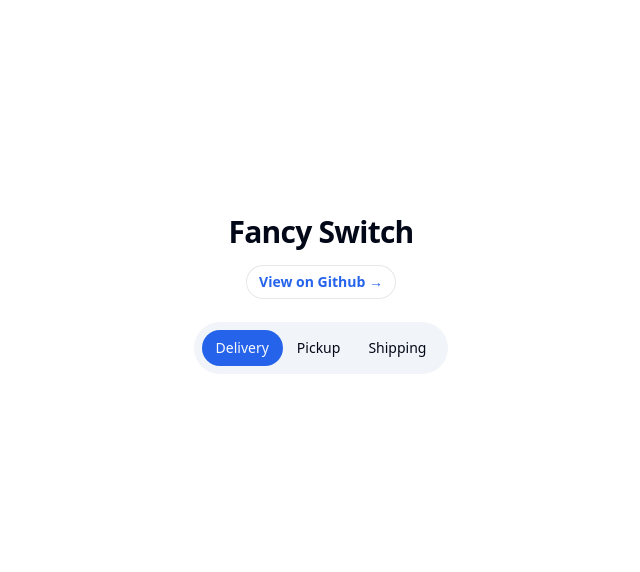
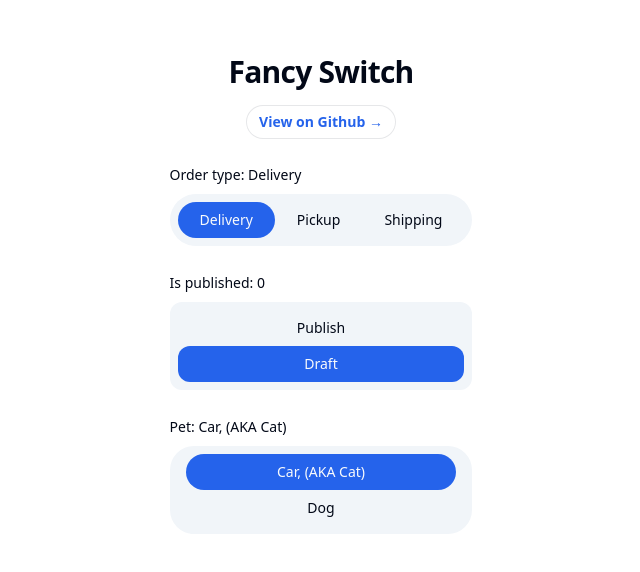
Before and after one commit to Aslam97/shadcn-fancy-switch, a React (Vite) app: page / in a window 1280 px wide. Shown: the part 106-678 px from the top of the page, without its empty margins (319-959 px from the left). Built offline with nearby package versions, Linux system fonts and the light colour scheme.

Commit message:
chore: update bunch stuff

```diff
--- a/src/App.tsx
+++ b/src/App.tsx
@@ -12,19 +12,34 @@ import {
 } from '@/components/ui/form'
 import { cn } from './lib/utils'
 
-const options: string[] = ['Delivery', 'Pickup', 'Shipping']
+const orderTypes: string[] = ['Delivery', 'Pickup', 'Shipping']
+const options: { label: string; value: number }[] = [
+  { label: 'Publish', value: 1 },
+  { label: 'Draft', value: 0 }
+]
+const pets: { text: string; id: number }[] = [
+  { text: 'Car, (AKA Cat)', id: 1 },
+  { text: 'Dog', id: 2 }
+]
 
 const FormSchema = z.object({
+  isPublished: z.coerce.number(),
+  orderType: z.string().min(1, {
+    message: 'Order type is required'
+  }),
   option: z.string().min(1, {
     message: 'Option is required'
-  })
+  }),
+  pet: z.coerce.number()
 })
 
 function App() {
   const form = useForm<z.infer<typeof FormSchema>>({
     resolver: zodResolver(FormSchema),
     defaultValues: {
-      option: options[0]
+      orderType: 'Delivery',
+      isPublished: 0,
+      pet: 1
     }
   })
 
@@ -58,18 +73,75 @@ function App() {
           >
             <FormField
               control={form.control}
-              name="option"
+              name="orderType"
               render={({ field }) => (
                 <FormItem>
-                  <FormLabel className="sr-only">Username</FormLabel>
+                  <FormLabel>
+                    Order type: {form.getValues('orderType')}
+                  </FormLabel>
+                  <FormControl>
+                    <FancySwitch
+                      {...field}
+                      options={orderTypes}
+                      className="flex rounded-full bg-muted p-2"
+                      highlighterClassName="bg-primary rounded-full"
+                      radioClassName={cn(
+                        'relative mx-2 flex h-9 cursor-pointer items-center justify-center rounded-full px-3.5 text-sm font-medium transition-colors data-[checked]:text-primary-foreground'
+                      )}
+                      highlighterIncludeMargin={true}
+                    />
+                  </FormControl>
+                  <FormMessage />
+                </FormItem>
+              )}
+            />
+
+            <FormField
+              control={form.control}
+              name="isPublished"
+              render={({ field }) => (
+                <FormItem>
+                  <FormLabel>
+                    Is published: {form.getValues('isPublished')}
+                  </FormLabel>
                   <FormControl>
                     <FancySwitch
                       {...field}
                       options={options}
-                      className={cn(
-                        'w-full',
-                        form.formState.errors.option &&
-                          'rounded-full border border-destructive'
+                      className="rounded-xl bg-muted p-2"
+                      highlighterClassName="bg-primary rounded-xl"
+                      radioClassName={cn(
+                        'relative flex h-9 cursor-pointer items-center justify-center rounded-full px-3.5 text-sm font-medium transition-colors data-[checked]:text-primary-foreground'
+                      )}
+                    />
+                  </FormControl>
+                  <FormMessage />
+                </FormItem>
+              )}
+            />
+
+            <FormField
+              control={form.control}
+              name="pet"
+              render={({ field }) => (
+                <FormItem>
+                  <FormLabel>
+                    Pet:{' '}
+                    {
+                      pets.find((p) => p.id === Number(form.getValues('pet')))
+                        ?.text
+                    }
+                  </FormLabel>
+                  <FormControl>
+                    <FancySwitch
+                      {...field}
+                      options={pets}
+                      valueKey="id"
+                      labelKey="text"
+                      className="rounded-3xl bg-muted p-2"
+                      highlighterClassName="bg-primary rounded-full"
+                      radioClassName={cn(
+                        'relative mx-2 flex h-9 cursor-pointer items-center justify-center rounded-full px-3.5 text-sm font-medium transition-colors data-[checked]:text-primary-foreground'
                       )}
                     />
                   </FormControl>
--- a/src/components/fancy-switch/fancy-switch.tsx
+++ b/src/components/fancy-switch/fancy-switch.tsx
@@ -1,117 +1,196 @@
 import * as React from 'react'
-import { cn } from '@/lib/utils'
-
-export interface FancySwitchProps
-  extends Omit<React.HTMLAttributes<HTMLDivElement>, 'onChange'> {
-  value?: string | null
-  onChange?: (value: string) => void
-  options: string[]
-  radioClassName?: string
-  activeClassName?: string
-}
-
-export type OptionRefs = {
-  [key: string]: HTMLDivElement | null
-}
+import { FancySwitchProps, OptionObject, OptionType } from './types'
 
 const FancySwitch = React.forwardRef<HTMLDivElement, FancySwitchProps>(
   (
     {
       options,
+      valueKey = 'value',
+      labelKey = 'label',
       value,
       onChange,
       radioClassName,
-      activeClassName,
-      className,
+      highlighterClassName,
+      highlighterIncludeMargin = false,
       ...props
     },
     ref
   ) => {
-    const [selectedOption, setSelectedOption] = React.useState(
-      value ?? options[0]
+    const getOptionValue = React.useCallback(
+      (option: OptionType) =>
+        typeof option === 'string'
+          ? option
+          : (option as OptionObject)[valueKey],
+      [valueKey]
     )
+
+    const [activeIndex, setActiveIndex] = React.useState(() => {
+      const index = options.findIndex(
+        (option) => getOptionValue(option) === value
+      )
+      return index
+    })
+
     const [highlighterStyle, setHighlighterStyle] = React.useState({
       height: 0,
       width: 0,
-      transform: 'translateX(0)'
+      transform: 'translate(0, 0)'
     })
+
     const containerRef = React.useRef<HTMLDivElement>(null)
-    const optionRefs = React.useRef<OptionRefs>({})
+    const radioRefs = React.useRef<(HTMLDivElement | null)[]>([])
+
+    const updateToggle = React.useCallback(() => {
+      const selectedElement = radioRefs.current[activeIndex]
+      const container = containerRef.current
+
+      if (selectedElement && container) {
+        const containerRect = container.getBoundingClientRect()
+        const selectedRect = selectedElement.getBoundingClientRect()
+
+        const containerStyle = window.getComputedStyle(container)
+        const selectedStyle = window.getComputedStyle(selectedElement)
+
+        const containerPadding = {
+          left: parseFloat(containerStyle.paddingLeft),
+          top: parseFloat(containerStyle.paddingTop)
+        }
+        const containerBorder = {
+          left: parseFloat(containerStyle.borderLeftWidth),
+          top: parseFloat(containerStyle.borderTopWidth)
+        }
+        const selectedMargin = {
+          left: parseFloat(selectedStyle.marginLeft),
+          right: parseFloat(selectedStyle.marginRight),
+          top: parseFloat(selectedStyle.marginTop),
+          bottom: parseFloat(selectedStyle.marginBottom)
+        }
+
+        const translateX =
+          selectedRect.left -
+          containerRect.left -
+          containerPadding.left -
+          containerBorder.left -
+          (highlighterIncludeMargin ? selectedMargin.left : 0)
+
+        const translateY =
+          selectedRect.top -
+          containerRect.top -
+          containerPadding.top -
+          containerBorder.top -
+          selectedMargin.top
+
+        setHighlighterStyle({
+          height: selectedRect.height,
+          width:
+            selectedRect.width +
+            (highlighterIncludeMargin
+              ? selectedMargin.left + selectedMargin.right
+              : 0),
+          transform: `translate(${translateX}px, ${translateY}px)`
+        })
+      }
+    }, [activeIndex, highlighterIncludeMargin])
+
+    const handleKeyDown = (
+      event: React.KeyboardEvent<HTMLDivElement>,
+      index: number
+    ) => {
+      switch (event.key) {
+        case ' ':
+        case 'Enter':
+          event.preventDefault()
+          handleChange(index)
+          break
+        case 'ArrowDown':
+        case 'ArrowRight':
+          event.preventDefault()
+          handleChange(getNextOption(index))
+          break
+        case 'ArrowUp':
+        case 'ArrowLeft':
+          event.preventDefault()
+          handleChange(getPreviousOption(index))
+          break
+        default:
+          break
+      }
+    }
+
+    const getNextOption = (currentIndex: number) => {
+      return (currentIndex + 1) % options.length
+    }
+
+    const getPreviousOption = (currentIndex: number) => {
+      return (currentIndex - 1 + options.length) % options.length
+    }
 
     React.useImperativeHandle(ref, () => containerRef.current as HTMLDivElement)
 
-    const updateToggle = React.useCallback(() => {
-      const selectedElement = optionRefs.current[selectedOption]
-
-      if (selectedElement && containerRef.current) {
-        const cr = containerRef.current.getBoundingClientRect()
-        const sr = selectedElement.getBoundingClientRect()
-
-        const ccs = window.getComputedStyle(containerRef.current)
-        const scs = window.getComputedStyle(selectedElement)
-
-        // margin not needed for the container
-        const cpl = parseFloat(ccs.paddingLeft)
-        const cbl = parseFloat(ccs.borderLeftWidth)
-
-        // handle margin for the selected element
-        const sml = parseFloat(scs.marginLeft)
-        const smr = parseFloat(scs.marginRight)
-
-        const translateX = sr.left - cr.left - cpl - cbl - sml
-
-        setHighlighterStyle({
-          height: sr.height,
-          width: sr.width + sml + smr,
-          transform: `translateX(${translateX}px)`
-        })
-      }
-    }, [selectedOption])
-
     React.useEffect(() => {
       updateToggle()
-    }, [selectedOption, updateToggle])
+    }, [updateToggle])
 
-    const handleOptionChange = (option: string) => {
-      setSelectedOption(option)
-      if (onChange) onChange(option)
-    }
+    const handleChange = React.useCallback(
+      (index: number) => {
+        radioRefs.current[index]?.focus()
+        setActiveIndex(index)
+        onChange?.(getOptionValue(options[index]))
+      },
+      [getOptionValue, onChange, options]
+    )
+
+    const getOptionLabel = React.useCallback(
+      (option: OptionType) =>
+        typeof option === 'string'
+          ? option
+          : (option as OptionObject)[labelKey],
+      [labelKey]
+    )
+
+    const memoizedOptions = React.useMemo(
+      () =>
+        options.map((option) => ({
+          label: getOptionLabel(option),
+          value: getOptionValue(option)
+        })),
+      [options, getOptionValue, getOptionLabel]
+    )
 
     return (
       <div
-        className={cn('rounded-full bg-muted p-2', className)}
+        role="radiogroup"
+        aria-labelledby="fancy-switch-label"
+        {...props}
         ref={containerRef}
-        {...props}
       >
-        <div className="relative inline-flex">
         <div
-            className={cn(
-              'absolute rounded-full bg-primary transition-all duration-300',
-              activeClassName
-            )}
-            style={highlighterStyle}
+          className={highlighterClassName}
+          style={{
+            position: 'absolute',
+            transitionProperty: 'all',
+            transitionTimingFunction: 'cubic-bezier(0.4, 0, 0.2, 1)',
+            transitionDuration: '300ms',
+            ...highlighterStyle
+          }}
+          aria-hidden="true"
         />
-          {options.map((option) => (
+
+        {memoizedOptions.map((option, index) => (
           <div
+            key={index}
+            ref={(el) => (radioRefs.current[index] = el)}
             role="radio"
-              aria-checked={selectedOption === option}
-              aria-label={option}
-              tabIndex={0}
-              key={option}
-              ref={(el) => {
-                if (el) optionRefs.current[option] = el
-              }}
-              onClick={() => handleOptionChange(option)}
-              className={cn(
-                'relative flex h-9 cursor-pointer items-center rounded-full px-3.5 text-sm font-medium transition-colors duration-200',
-                { 'text-primary-foreground': selectedOption === option },
-                radioClassName
-              )}
+            aria-checked={index === activeIndex}
+            tabIndex={index === activeIndex ? 0 : -1}
+            onClick={() => handleChange(index)}
+            onKeyDown={(e) => handleKeyDown(e, index)}
+            className={radioClassName}
+            {...(index === activeIndex ? { 'data-checked': true } : {})}
           >
-              {option}
+            {option.label}
           </div>
         ))}
-        </div>
       </div>
     )
   }
--- /dev/null
+++ b/src/components/fancy-switch/types.ts
@@ -0,0 +1,21 @@
+type OptionValue = string | number
+
+export interface OptionObject {
+  [key: string]: OptionValue
+}
+
+export type OptionType = OptionValue | OptionObject
+
+export interface FancySwitchProps
+  extends Omit<React.HTMLAttributes<HTMLDivElement>, 'onChange'> {
+  value?: OptionValue
+  onChange?: (value: OptionValue) => void
+
+  options: OptionType[]
+  valueKey?: string
+  labelKey?: string
+
+  radioClassName?: string
+  highlighterClassName?: string
+  highlighterIncludeMargin?: boolean
+}
```
Lines whose indentation alone changed are shown as unchanged.
